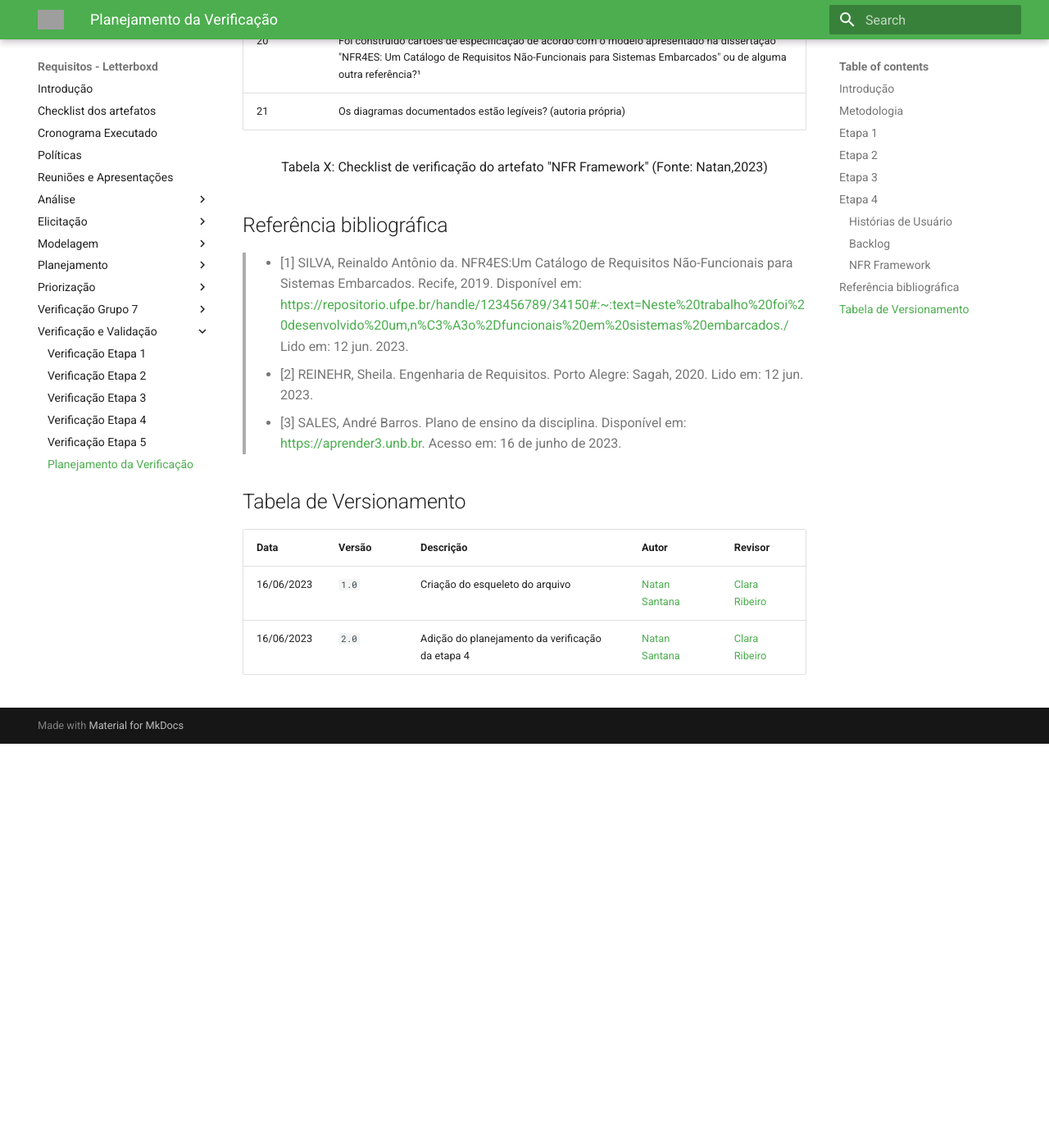
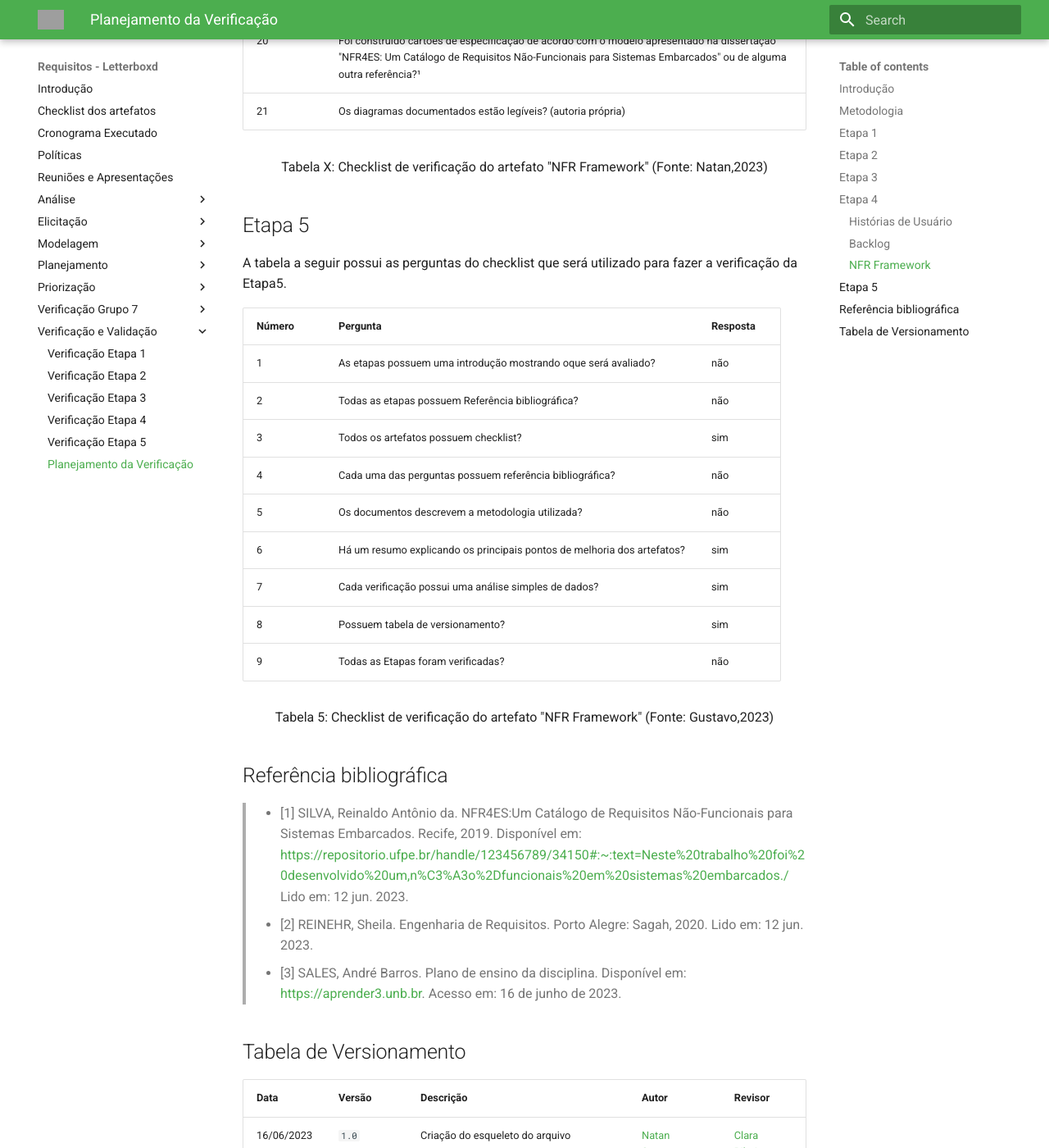
Before and after one commit to Requisitos-de-Software/2023.1-Letterboxd, an MkDocs documentation site: the page built from docs/Verificação e Validação/planejamento.md, in a window 1280 px wide and 1400 px high, scrolled down 2423 px. Shown: the whole window at 82% size. Built offline with MkDocs 1.6.1 and Material for MkDocs 9.7.7, drawn with Linux system fonts in a browser that asks for light colours; before the commit the page ends 3330 px from its top, so only the background shows below that; grey boxes are pictures that could not be loaded.

Commit message:
Verificacao Etapa5

```diff
--- a/docs/Verificação e Validação/planejamento.md
+++ b/docs/Verificação e Validação/planejamento.md
@@ -18,17 +18,18 @@ Os seguintes checklists de verificação foi retirada do planejamento da verific
 
 A tabela X a seguir possui as perguntas do checklist que será utilizado para fazer a verificação do artefato de Histórias de Usuário.
 
-| Número     | Pergunta
-| ----------- | ----------- |
-| 1 | As histórias de usuário seguem o padrão de voz de usuário?² |
-| 2 | As histórias de usuário estão escritas em primeira pessoa de acordo com o modelo de voz do usuário?²  |
-| 3 | As histórias de usuário possui o papel (quem) de acordo com o modelo de voz de usuário?² |
-| 4 | As histórias de usuário possui a ação (o que) de acordo com o modelo de voz de usuário?²  |
-| 5 | As histórias de usuário possui o resultado da ação ou o valor de negócio (porque) de acordo com o modelo de voz de usuário?² |
-| 6 | Nas história de usuário, o papel representa quem se beneficiará da funcionalidade, e não quem está solicitando a funcionalidade?² |
-| 7 | Nas histórias de usuário, é usado um termo representando o perfil em vez do termo genérico "usuário"?²  |
-| 8 | É explicado o papel dos stakeholders quanto a criação e/ou validação das histórias de usuário? (autoria pŕopria)  |
-| 9 | As histórias de usuário possuem critérios de aceitação os quais permitem que elas sejam testáveis?² |
+| Número | Pergunta                                                                                                                          |
+| ------ | --------------------------------------------------------------------------------------------------------------------------------- |
+| 1      | As histórias de usuário seguem o padrão de voz de usuário?²                                                                       |
+| 2      | As histórias de usuário estão escritas em primeira pessoa de acordo com o modelo de voz do usuário?²                              |
+| 3      | As histórias de usuário possui o papel (quem) de acordo com o modelo de voz de usuário?²                                          |
+| 4      | As histórias de usuário possui a ação (o que) de acordo com o modelo de voz de usuário?²                                          |
+| 5      | As histórias de usuário possui o resultado da ação ou o valor de negócio (porque) de acordo com o modelo de voz de usuário?²      |
+| 6      | Nas história de usuário, o papel representa quem se beneficiará da funcionalidade, e não quem está solicitando a funcionalidade?² |
+| 7      | Nas histórias de usuário, é usado um termo representando o perfil em vez do termo genérico "usuário"?²                            |
+| 8      | É explicado o papel dos stakeholders quanto a criação e/ou validação das histórias de usuário? (autoria pŕopria)                  |
+| 9      | As histórias de usuário possuem critérios de aceitação os quais permitem que elas sejam testáveis?²                               |
+
 <div style="text-align: center">
 <p>Tabela X: Checklist de verificação do artefato "Histórias de Usuário" (Fonte: Natan,2023)</p>
 </div>
@@ -37,12 +38,13 @@ A tabela X a seguir possui as perguntas do checklist que será utilizado para fa
 
 A tabela X a seguir possui as perguntas do checklist que será utilizado para fazer a verificação do artefato de Backlog.
 
-| Número     | Pergunta
-| ----------- | ----------- |
-| 10 | Foi usado uma metodologia para a construção do backlog?³ |
-| 11 | O backlog possui épicos e temas bem definidos e descritos?³ |
-| 12 | O PO participou da construção e/ou da validação do backlog?³ |
-| 13 | Foi documentado se o PO pediu alguma mudança no backlog?³ |
+| Número | Pergunta                                                     |
+| ------ | ------------------------------------------------------------ |
+| 10     | Foi usado uma metodologia para a construção do backlog?³     |
+| 11     | O backlog possui épicos e temas bem definidos e descritos?³  |
+| 12     | O PO participou da construção e/ou da validação do backlog?³ |
+| 13     | Foi documentado se o PO pediu alguma mudança no backlog?³    |
+
 <div style="text-align: center">
 <p>Tabela X: Checklist de verificação do artefato "Backlog" (Fonte: Natan,2023)</p>
 </div>
@@ -51,18 +53,39 @@ A tabela X a seguir possui as perguntas do checklist que será utilizado para fa
 
 A tabela X a seguir possui as perguntas do checklist que será utilizado para fazer a verificação do artefato de NFR Framework.
 
-| Número     | Pergunta
-| ----------- | ----------- |
-| 14 | Os softgoals NFR representam requisitos não-funcionais?¹ |
-| 15 | Os softgoals de operacionalização representam soluções de implementação para satisfazer softgoals NFR ou outros softgoals de operacionalização?¹ |
-| 16 | Os softgoal de afirmação fornecem as razões para as decisões de desenvolvimento?¹ |
-| 17 | Os softgoals NFR possuem um tipo e pode possuir um ou mais tópicos?¹ |
-| 18 | Os tipos de contribuição seguem as definições apresentada na dissertação "NFR4ES: Um Catálogo de Requisitos Não-Funcionais para Sistemas Embarcados"?¹ |
-| 19 | Os impactos foram corretamente propagados?³ |
-| 20 | Foi construído cartões de especificação de acordo com o modelo apresentado na dissertação "NFR4ES: Um Catálogo de Requisitos Não-Funcionais para Sistemas Embarcados" ou de alguma outra referência?¹ |
-| 21 | Os diagramas documentados estão legíveis? (autoria própria) |
+| Número | Pergunta                                                                                                                                                                                              |
+| ------ | ----------------------------------------------------------------------------------------------------------------------------------------------------------------------------------------------------- |
+| 14     | Os softgoals NFR representam requisitos não-funcionais?¹                                                                                                                                              |
+| 15     | Os softgoals de operacionalização representam soluções de implementação para satisfazer softgoals NFR ou outros softgoals de operacionalização?¹                                                      |
+| 16     | Os softgoal de afirmação fornecem as razões para as decisões de desenvolvimento?¹                                                                                                                     |
+| 17     | Os softgoals NFR possuem um tipo e pode possuir um ou mais tópicos?¹                                                                                                                                  |
+| 18     | Os tipos de contribuição seguem as definições apresentada na dissertação "NFR4ES: Um Catálogo de Requisitos Não-Funcionais para Sistemas Embarcados"?¹                                                |
+| 19     | Os impactos foram corretamente propagados?³                                                                                                                                                           |
+| 20     | Foi construído cartões de especificação de acordo com o modelo apresentado na dissertação "NFR4ES: Um Catálogo de Requisitos Não-Funcionais para Sistemas Embarcados" ou de alguma outra referência?¹ |
+| 21     | Os diagramas documentados estão legíveis? (autoria própria)                                                                                                                                           |
+
 <div style="text-align: center">
 <p>Tabela X: Checklist de verificação do artefato "NFR Framework" (Fonte: Natan,2023)</p>
+</div>
+
+## Etapa 5
+
+A tabela a seguir possui as perguntas do checklist que será utilizado para fazer a verificação da Etapa5.
+
+| Número | Pergunta                                                                | Resposta |
+| ------ | ----------------------------------------------------------------------- | -------- |
+| 1      | As etapas possuem uma introdução mostrando oque será avaliado?          | não      |
+| 2      | Todas as etapas possuem Referência bibliográfica?                       | não      |
+| 3      | Todos os artefatos possuem checklist?                                   | sim      |
+| 4      | Cada uma das perguntas possuem referência bibliográfica?                | não      |
+| 5      | Os documentos descrevem a metodologia utilizada?                        | não      |
+| 6      | Há um resumo explicando os principais pontos de melhoria dos artefatos? | sim      |
+| 7      | Cada verificação possui uma análise simples de dados?                   | sim      |
+| 8      | Possuem tabela de versionamento?                                        | sim      |
+| 9      | Todas as Etapas foram verificadas?                                      | não      |
+
+<div style="text-align: center">
+<p>Tabela 5: Checklist de verificação do artefato "NFR Framework" (Fonte: Gustavo,2023)</p>
 </div>
 
 ## Referência bibliográfica
@@ -73,7 +96,7 @@ A tabela X a seguir possui as perguntas do checklist que será utilizado para fa
 
 ## Tabela de Versionamento
 
-| Data | Versão | Descrição | Autor | Revisor |
-| ---- | ------ | --------- | ----- | ------- |
-| 16/06/2023 | `1.0`  | Criação do esqueleto do arquivo | [Natan Santana](https://github.com/Neitan2001) | [Clara Ribeiro](https://github.com/clara-ribeiro) |
+| Data       | Versão | Descrição                                        | Autor                                          | Revisor                                           |
+| ---------- | ------ | ------------------------------------------------ | ---------------------------------------------- | ------------------------------------------------- |
+| 16/06/2023 | `1.0`  | Criação do esqueleto do arquivo                  | [Natan Santana](https://github.com/Neitan2001) | [Clara Ribeiro](https://github.com/clara-ribeiro) |
 | 16/06/2023 | `2.0`  | Adição do planejamento da verificação da etapa 4 | [Natan Santana](https://github.com/Neitan2001) | [Clara Ribeiro](https://github.com/clara-ribeiro) |
```
Also changed, not shown: docs/Verificação e Validação/etapa5.md (+22 -11 lines), docs/assets/GraficoEtapa5.png (added).
